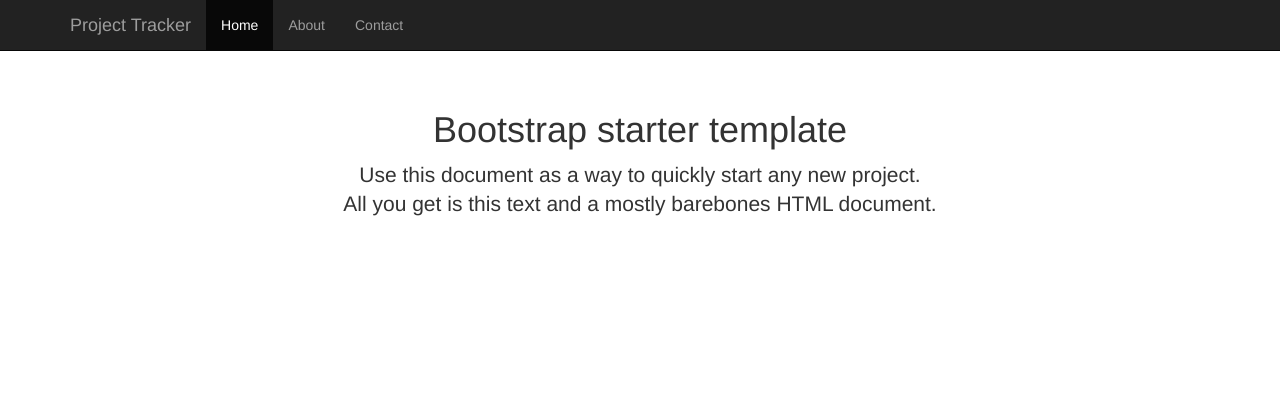
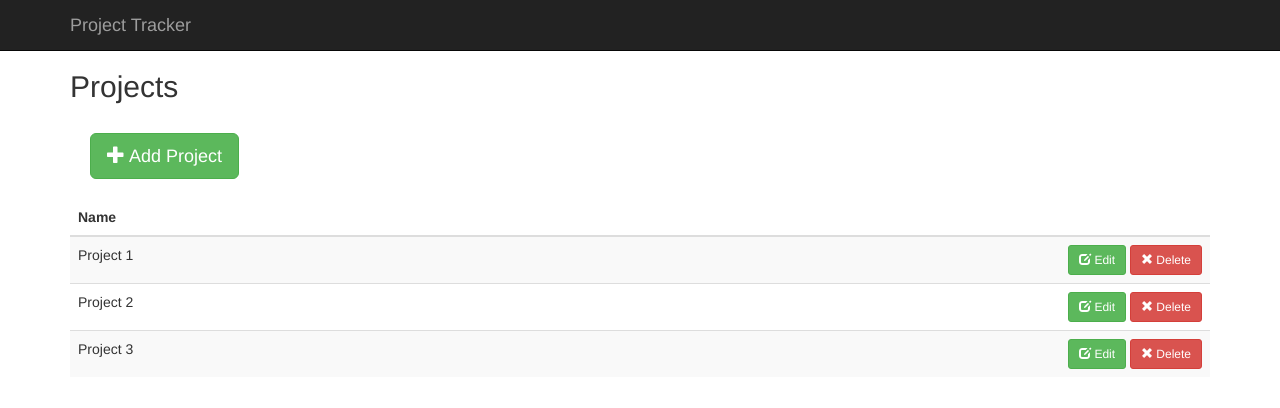
Before and after one commit to smashdevcode/IntroductionToTypeScript, a plain HTML site: page demo-app/index.html in a window 1280 px wide. Drawn offline with Linux system fonts and the light colour scheme.

Commit message:
Stubbed out main Projects view

```diff
--- a/demo-app/css/main.css
+++ b/demo-app/css/main.css
@@ -3,7 +3,6 @@
     padding-top: 50px;
 }
 
-.starter-template {
-    padding: 40px 15px;
-    text-align: center;
+.pad {
+    padding: 20px;
 }
--- a/demo-app/index.html
+++ b/demo-app/index.html
@@ -26,9 +26,6 @@
         </div>
         <div id="navbar" class="collapse navbar-collapse">
             <ul class="nav navbar-nav">
-                <li class="active"><a href="#">Home</a></li>
-                <li><a href="#about">About</a></li>
-                <li><a href="#contact">Contact</a></li>
             </ul>
         </div><!--/.nav-collapse -->
     </div>
@@ -36,10 +33,37 @@
 
 <div class="container">
 
-    <div class="starter-template">
-        <h1>Bootstrap starter template</h1>
-        <p class="lead">Use this document as a way to quickly start any new project.<br> All you get is this text and a mostly barebones HTML document.</p>
+    <h2>Projects</h2>
+
+    <div class="pad">
+        <button class="btn btn-success btn-lg">
+            <span class="glyphicon glyphicon-plus"></span> Add Project
+        </button>
     </div>
+
+    <table class="table table-striped table-hover">
+        <thead>
+            <tr>
+                <th>Name</th>
+                <th>&nbsp;</th>
+            </tr>
+        </thead>
+        <tbody data-bind="foreach: projects">
+            <tr>
+                <td data-bind="text: name"></td>
+                <td>
+                    <div class="pull-right">
+                        <button class="btn btn-success btn-sm">
+                            <span class="glyphicon glyphicon-edit"></span> Edit
+                        </button>
+                        <button class="btn btn-danger btn-sm">
+                            <span class="glyphicon glyphicon-remove"></span> Delete
+                        </button>
+                    </div>
+                </td>
+            </tr>
+        </tbody>
+    </table>
 
 </div><!-- /.container -->
 
@@ -47,5 +71,8 @@
 <script src="bower_components/bootstrap/dist/js/bootstrap.min.js"></script>
 <script src="bower_components/knockout/dist/knockout.js"></script>
 
+<script src="js/projects-view-model.js"></script>
+<script src="js/main.js"></script>
+
 </body>
 </html>
--- /dev/null
+++ b/demo-app/js/main.js
@@ -0,0 +1,3 @@
+
+var viewModel = new ProjectsViewModel();
+ko.applyBindings(viewModel);
--- /dev/null
+++ b/demo-app/js/projects-view-model.js
@@ -0,0 +1,10 @@
+
+var ProjectsViewModel = function() {
+    var self = this;
+
+    self.projects = ko.observableArray([
+        { name: 'Project 1' },
+        { name: 'Project 2' },
+        { name: 'Project 3' }
+    ]);
+};
```
Also changed, not shown: notes.txt, 1 other file.
